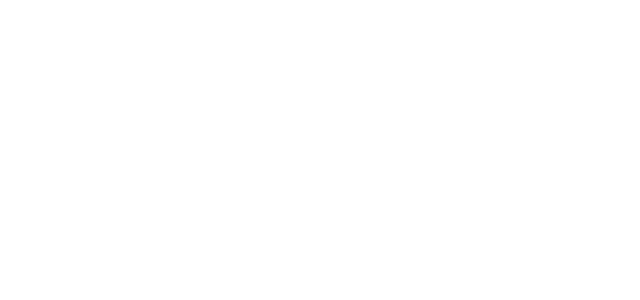
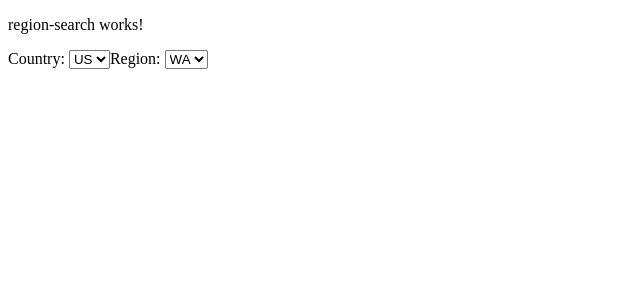
Before and after one commit to 230109snow/johnson-cal-p0, an Angular app: page /regions in a window 1280 px wide. Before the commit this address led to /. Shown: the top 300 px of the page, without its empty margins (0-640 px from the left). Built offline with nearby package versions, Linux system fonts and the light colour scheme.

Commit message:
add filter functionality by country and region

```diff
--- a/src/app/app-routing.module.ts
+++ b/src/app/app-routing.module.ts
@@ -1,5 +1,6 @@
 import { NgModule } from '@angular/core';
 import { RouterModule, Routes } from '@angular/router';
+import { RegionSearchComponent } from './region-search/region-search.component';
 import { ResortDetailComponent } from './resort-detail/resort-detail.component';
 import { ResortSearchComponent } from './resort-search/resort-search.component';
 
@@ -11,6 +12,10 @@
   {
     path:'resort/:id',
     component: ResortDetailComponent
+  },
+  {
+    path:'regions',
+    component: RegionSearchComponent
   }
 ];
 
--- a/src/app/app.module.ts
+++ b/src/app/app.module.ts
@@ -7,12 +7,14 @@
 import { AppComponent } from './app.component';
 import { ResortSearchComponent } from './resort-search/resort-search.component';
 import { ResortDetailComponent } from './resort-detail/resort-detail.component';
+import { RegionSearchComponent } from './region-search/region-search.component';
 
 @NgModule({
   declarations: [
     AppComponent,
     ResortSearchComponent,
-    ResortDetailComponent
+    ResortDetailComponent,
+    RegionSearchComponent
   ],
   imports: [
     BrowserModule,
--- /dev/null
+++ b/src/app/region-search/region-search.component.html
@@ -0,0 +1,21 @@
+<p>region-search works!</p>
+<form [formGroup]="form">
+  <label>Country: </label>
+  <select  id="countrySelect" (change)="searchByCountry($event.target)">
+    <option *ngFor="let country of countryList" [ngValue]="country">
+      {{country}}
+    </option>
+  </select>
+  <label>Region: </label>
+  <select id="regionSelect" (change) = "searchByRegion($event.target)">
+    <option *ngFor="let region of regionList" [ngValue]="region">
+      {{region}}
+    </option>
+  </select>
+</form>
+<div class="results">
+  <div *ngFor="let result of resultList">
+    <p>{{result.name}}</p>
+    <p>{{result.region}}, {{result.country}}</p>
+  </div>
+</div>
--- /dev/null
+++ b/src/app/region-search/region-search.component.ts
@@ -0,0 +1,80 @@
+import { Component, OnInit } from '@angular/core';
+import { FormControl, FormGroup } from '@angular/forms';
+import { HttpClient } from '@angular/common/http';
+
+@Component({
+  selector: 'app-region-search',
+  templateUrl: './region-search.component.html',
+  styleUrls: ['./region-search.component.css']
+})
+export class RegionSearchComponent implements OnInit{
+  constructor(
+    private http : HttpClient
+  ){};
+
+  country : string = "";
+  region : string = "";
+  resortList : any = {};
+  countryList : string[] = [];
+  regionList : string[] = [];
+  resultList : any[] = [];
+
+  form = new FormGroup({})
+
+  searchByCountry(target : any) {
+    let country = target.value;
+    if (country) {
+      this.resultList = [];
+      this.resortList.forEach((resort : any) => {
+        if(resort.country === country) {
+          let resultInfo = {
+            id : resort.slug,
+            name : resort.name,
+            region : resort.region,
+            country : resort.country
+          }
+          this.resultList.push(resultInfo)
+        }
+      })
+      console.log(this.resultList);
+    }
+  }
+
+  searchByRegion(target : any) {
+    let region = target.value;
+    if (region) {
+      this.resultList = [];
+      this.resortList.forEach((resort : any) => {
+        if(resort.region === region) {
+          let resultInfo = {
+            id : resort.slug,
+            name : resort.name,
+            region : resort.region,
+            country : resort.country
+          }
+          this.resultList.push(resultInfo)
+        }
+      })
+      console.log(this.resultList);
+    }
+  }
+
+  ngOnInit(): void {
+    let url = 'assets/json/resort-list.json';
+
+    this.http.get(url, {}).subscribe((data : any) => {
+      this.resortList = data.data;
+      console.log(this.resortList);
+
+      // Build country & region list
+      this.resortList.forEach((resort : any) => {
+        if (!this.countryList.includes(resort.country)) {
+          this.countryList.push(resort.country);
+        }
+        if (!this.regionList.includes(resort.region)) {
+          this.regionList.push(resort.region);
+        }
+      })
+    })
+  }
+}
--- a/src/app/resort-detail/resort-detail.component.ts
+++ b/src/app/resort-detail/resort-detail.component.ts
@@ -42,7 +42,6 @@
 
         this.liftsOpen = data.data.lifts.stats.open;
         this.liftsTotal = Object.keys(data.data.lifts.status).length;
-        console.log(this.liftsTotal);
 
         this.conditions.base = data.data.conditions.base;
         this.conditions.season = data.data.conditions.season;
--- a/src/app/resort-search/resort-search.component.html
+++ b/src/app/resort-search/resort-search.component.html
@@ -1,3 +1,4 @@
 <p>resort-search works!</p>
 <input type="text" [(ngModel)]="id">
 <button (click)="getResortInfo()">Get Resort</button>
+<a routerLink="/regions">Search by Region/Country</a>
```
Also changed, not shown: src/app/region-search/region-search.component.css (added), 1 other file (tests, documents, lock files or other folders).
